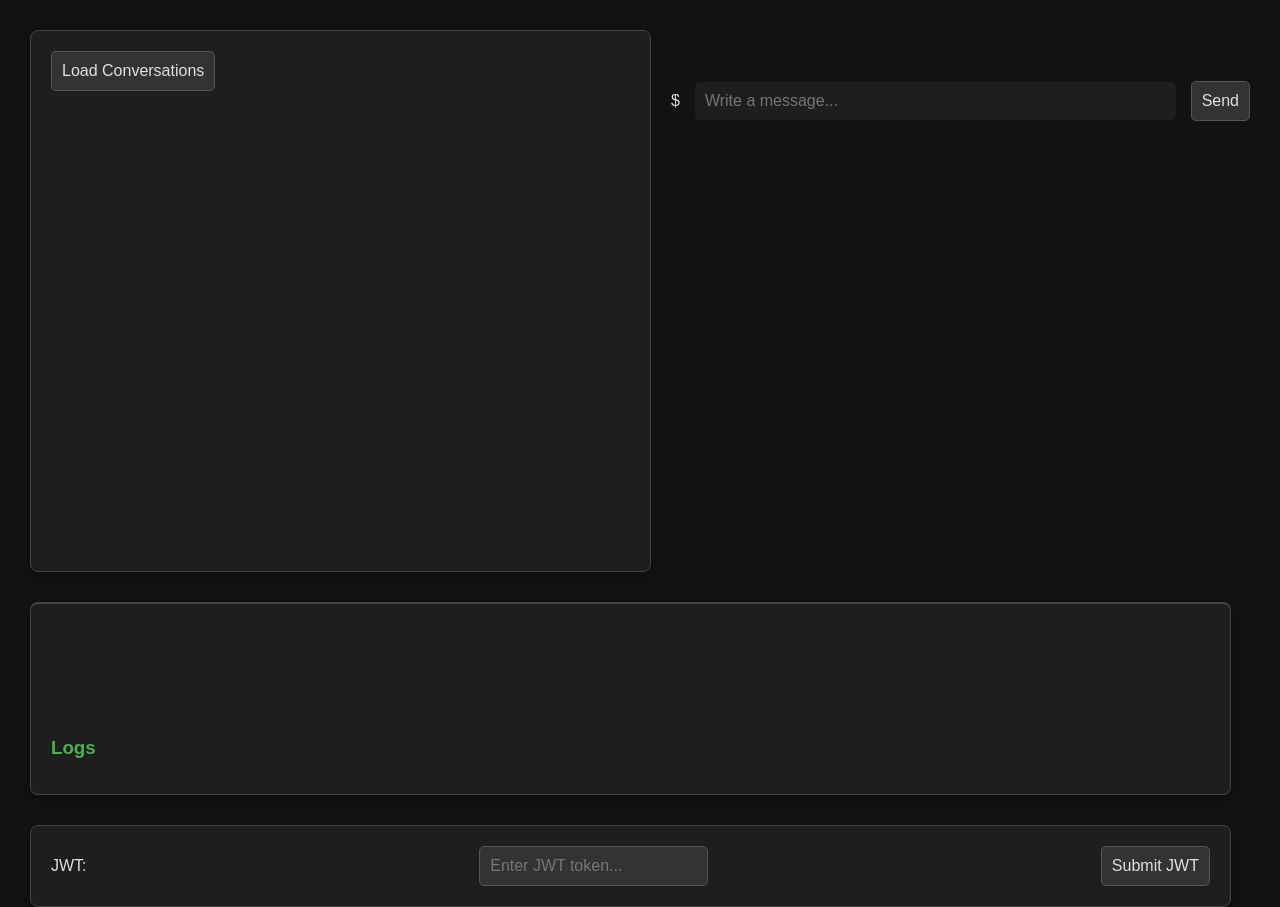
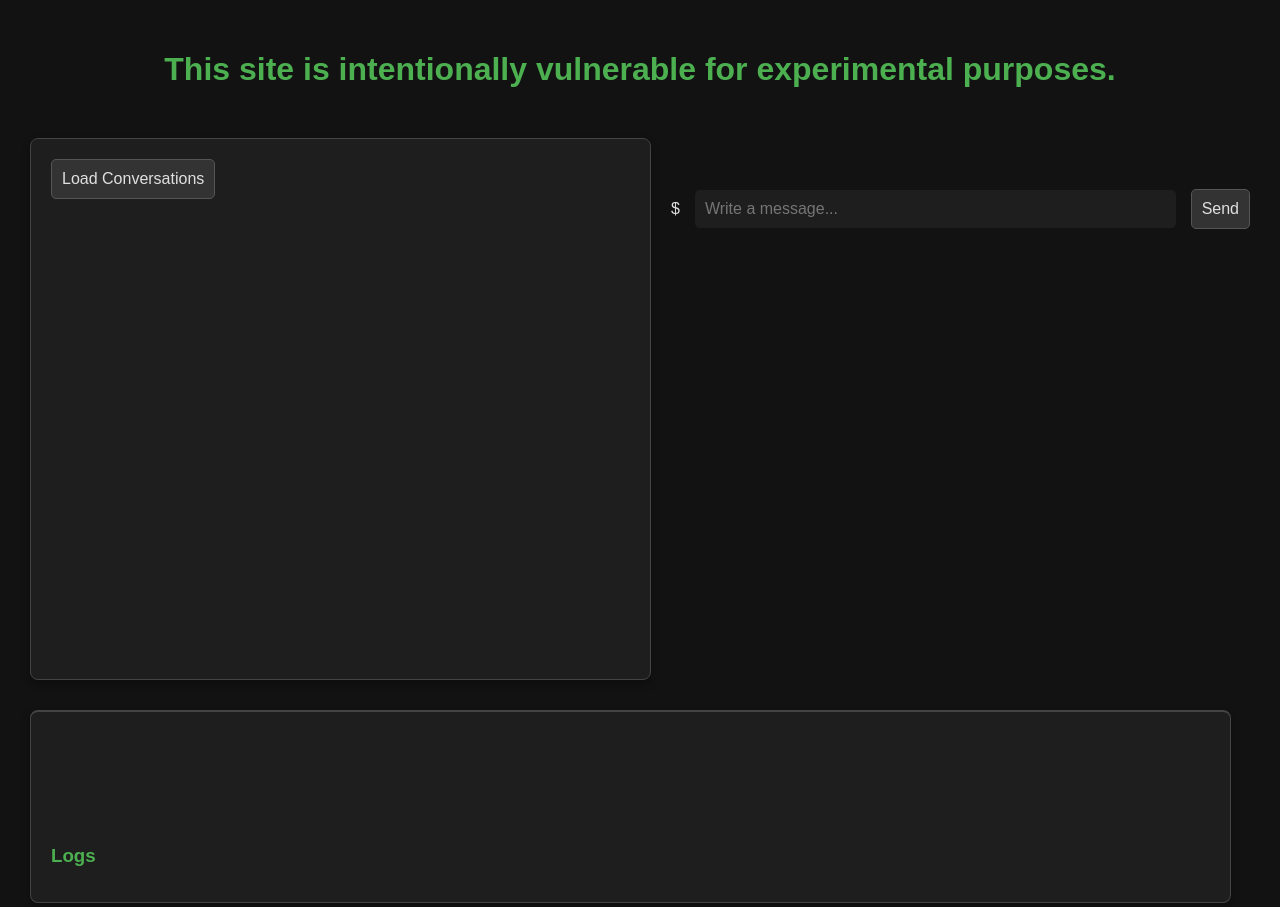
Before and after one commit to tarsFromTesseract/shift, a plain HTML site: page index.html in a window 1280 px wide. Shown: the top 907 px of the page. Drawn offline with Linux system fonts and the light colour scheme.

Commit message:
define title

```diff
--- a/index.html
+++ b/index.html
@@ -1,7 +1,10 @@
-<!DOCTYPE html>
-<html lang="en">
 <head>
     <meta charset="UTF-8">
+    <meta name="description" content="This site is intentionally vulnerable for experimental purposes.">
+    <meta name="author" content="Tars">
+    <meta name="keywords" content="vulnerable, experimental, security, testing">
+    <meta name="robots" content="noindex, nofollow">
+    <title>This site is intentionally vulnerable for experimental purposes</title>
     <style>
         body {
             background-color: #121212;
@@ -12,6 +15,12 @@
             gap: 30px;
             padding: 30px;
             margin: 0;
+        }
+        h1 {
+            color: #4caf50;
+            font-size: 2rem;
+            text-align: center;
+            margin-bottom: 20px;
         }
         h3 {
             margin-bottom: 15px;
@@ -132,6 +141,8 @@
     </style>
 </head>
 <body>
+
+<h1>This site is intentionally vulnerable for experimental purposes.</h1>
 
 <div class="main-container">
     <div class="sidebar">
```
